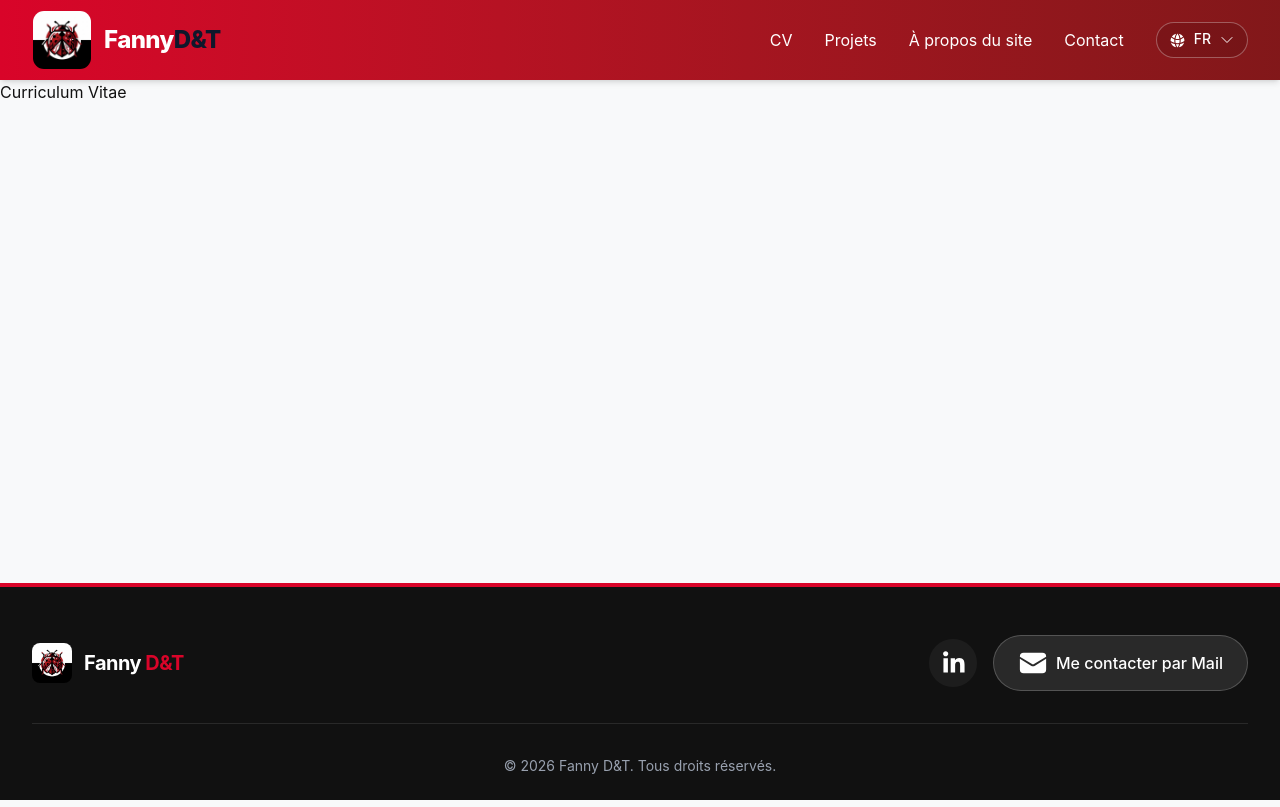
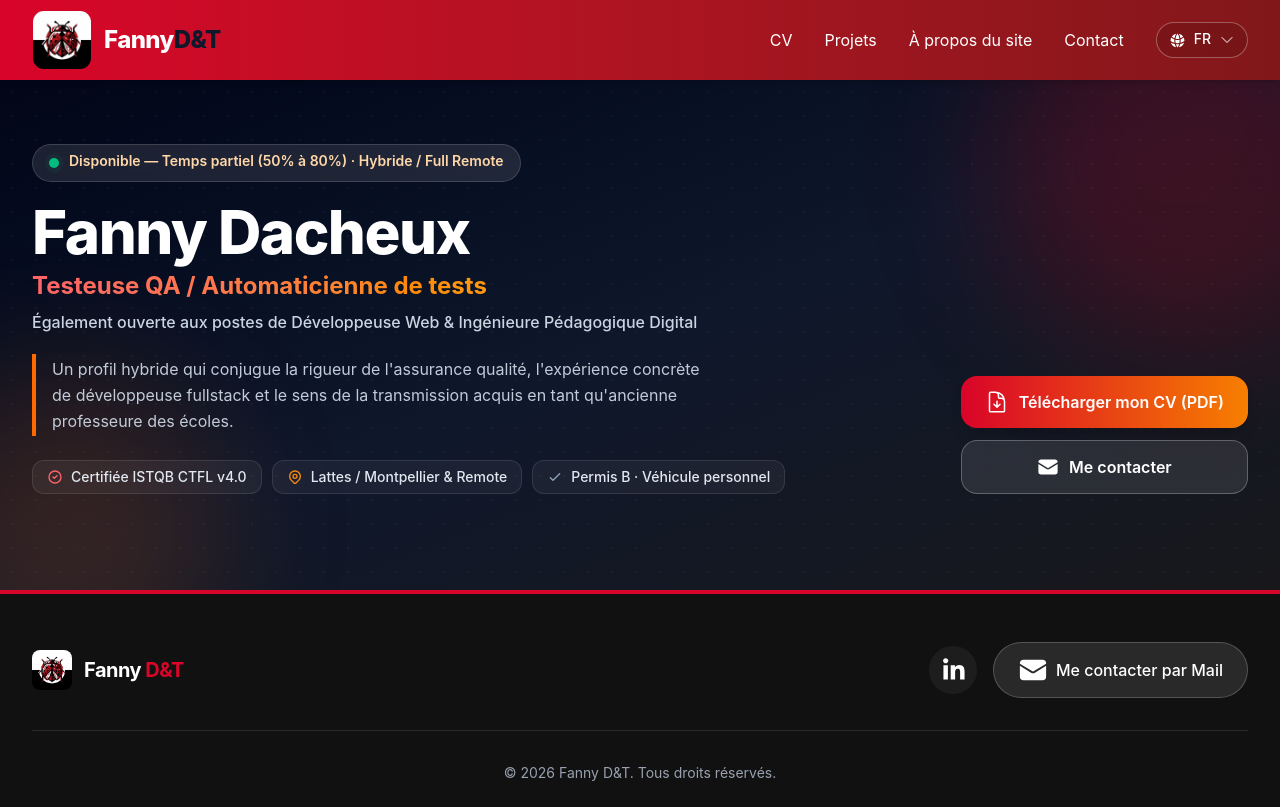
Before and after one commit to fdacheux/portfolio, a Next.js app: page /CV in a window 1280 px wide. Built offline with nearby package versions, Linux system fonts and the light colour scheme.

Commit message:
CV page : hero section (non-functionnal buttons)

```diff
--- /dev/null
+++ b/app/CV/_components/HeroSection.tsx
@@ -0,0 +1,131 @@
+import Image from "next/image";
+
+function HeroSection() {
+  return (
+    <section className="hero relative bg-linear-to-br from-slate-950 via-slate-900 to-zinc-900 text-white overflow-hidden">
+      {/* Decorative halos */}
+      <div className="pointer-events-none absolute -top-28 -right-24 w-96 h-96 rounded-full bg-red-600/20 blur-3xl"></div>
+      <div className="pointer-events-none absolute -bottom-24 -left-24 w-80 h-80 rounded-full bg-orange-500/15 blur-3xl"></div>
+      <div className="pointer-events-none absolute inset-0 bg-[radial-gradient(rgba(255,255,255,0.04)_1px,transparent_1px)] bg-size-[24px_24px]"></div>
+      {/* Section main container */}
+      <div className="relative z-10 max-w-7xl mx-auto px-4 sm:px-6 lg:px-8 pt-12 pb-20 lg:pt-16 lg:pb-24">
+        <div className="flex flex-col lg:flex-row lg:items-end justify-between gap-10">
+          {/* Text and presentation column */}
+          <div className="max-w-3xl space-y-5">
+            {/* Status badge */}
+            <div className="badge inline-flex items-center gap-2.5 px-4 py-1.5 rounded-full bg-white/10 border border-white/15 backdrop-blur-sm text-xs sm:text-sm font-semibold text-orange-200">
+              <span className="relative flex h-2.5 w-2.5">
+                <span className="animate-ping absolute inline-flex h-full w-full rounded-full bg-emerald-400 opacity-75"></span>
+                <span className="relative inline-flex rounded-full h-2.5 w-2.5 bg-emerald-500"></span>
+              </span>
+              <span className="pb-1">
+                Disponible — Temps partiel (50% à 80%) · Hybride / Full Remote
+              </span>
+            </div>
+            {/* Title and subtitle */}
+            <div className="space-y-2">
+              <h1 className="text-4xl sm:text-5xl lg:text-6xl font-extrabold tracking-tight text-white">
+                Fanny Dacheux
+              </h1>
+              <h2 className="text-xl sm:text-2xl font-bold text-transparent bg-clip-text bg-linear-to-r from-red-400 via-orange-400 to-amber-300">
+                Testeuse QA / Automaticienne de tests
+              </h2>
+              <h3 className="text-sm sm:text-base font-medium text-slate-300">
+                Également ouverte aux postes de Développeuse Web & Ingénieure
+                Pédagogique Digital
+              </h3>
+            </div>
+            {/* Catch phrase */}
+            <p className="text-slate-300/95 text-sm sm:text-base leading-relaxed max-w-2xl border-l-4 border-orange-500 pl-4 py-0.5">
+              Un profil hybride qui conjugue la rigueur de l'assurance qualité,
+              l'expérience concrète de développeuse fullstack et le sens de la
+              transmission acquis en tant qu'ancienne professeure des écoles.
+            </p>
+            {/* Key indicators : dark pills */}
+            <div className="flex flex-wrap gap-2.5 pt-1">
+              <span className="dark-pill">
+                <svg
+                  className="w-4 h-4 text-red-400 shrink-0"
+                  fill="none"
+                  stroke="currentColor"
+                  strokeWidth="2"
+                  viewBox="0 0 24 24"
+                >
+                  <path
+                    strokeLinecap="round"
+                    strokeLinejoin="round"
+                    d="M9 12l2 2 4-4m6 2a9 9 0 11-18 0 9 9 0 0118 0z"
+                  ></path>
+                </svg>
+                <span className="pill">Certifiée ISTQB CTFL v4.0</span>
+              </span>
+              <span className="dark-pill">
+                <svg
+                  className="w-4 h-4 text-orange-400 shrink-0"
+                  fill="none"
+                  stroke="currentColor"
+                  strokeWidth="2"
+                  viewBox="0 0 24 24"
+                >
+                  <path
+                    strokeLinecap="round"
+                    strokeLinejoin="round"
+                    d="M17.657 16.657L13.414 20.9a1.998 1.998 0 01-2.827 0l-4.244-4.243a8 8 0 1111.314 0z"
+                  ></path>
+                  <path
+                    strokeLinecap="round"
+                    strokeLinejoin="round"
+                    d="M15 11a3 3 0 11-6 0 3 3 0 016 0z"
+                  ></path>
+                </svg>
+                <span className="pill">Lattes / Montpellier & Remote</span>
+              </span>
+              <span className="dark-pill">
+                <svg
+                  className="w-4 h-4 text-slate-400 shrink-0"
+                  fill="none"
+                  stroke="currentColor"
+                  strokeWidth="2"
+                  viewBox="0 0 24 24"
+                >
+                  <path
+                    strokeLinecap="round"
+                    strokeLinejoin="round"
+                    d="M5 13l4 4L19 7"
+                  ></path>
+                </svg>
+                <span className="pill">Permis B · Véhicule personnel</span>
+              </span>
+            </div>
+          </div>
+          {/* Double CTA */}
+          <div className="flex flex-col sm:flex-row lg:flex-col gap-3 shrink-0 min-w-[240px]">
+            <button className="btn-primary text-white font-semibold px-6 py-3.5 rounded-2xl flex items-center justify-center gap-2.5 shadow-lg text-sm sm:text-base cursor-pointer">
+              <svg
+                xmlns="http://www.w3.org/2000/svg"
+                fill="none"
+                viewBox="0 0 24 24"
+                strokeWidth={1.5}
+                stroke="currentColor"
+                className="size-6"
+              >
+                <path
+                  strokeLinecap="round"
+                  strokeLinejoin="round"
+                  d="M19.5 14.25v-2.625a3.375 3.375 0 0 0-3.375-3.375h-1.5A1.125 1.125 0 0 1 13.5 7.125v-1.5a3.375 3.375 0 0 0-3.375-3.375H8.25m.75 12 3 3m0 0 3-3m-3 3v-6m-1.5-9H5.625c-.621 0-1.125.504-1.125 1.125v17.25c0 .621.504 1.125 1.125 1.125h12.75c.621 0 1.125-.504 1.125-1.125V11.25a9 9 0 0 0-9-9Z"
+                />
+              </svg>
+              Télécharger mon CV (PDF)
+            </button>
+            <button className="bg-white/10 hover:bg-white/20 text-white border border-white/25 backdrop-blur-md font-semibold px-6 py-3.5 rounded-2xl flex items-center justify-center gap-2.5 transition-all text-sm sm:text-base cursor-pointer">
+              <Image alt="" src="/icons/mail.svg" height={22} width={22} />
+              Me contacter
+            </button>
+          </div>
+        </div>
+      </div>
+    </section>
+  );
+}
+
+export default HeroSection;
--- a/app/CV/page.tsx
+++ b/app/CV/page.tsx
@@ -1,7 +1,8 @@
+import HeroSection from "./_components/HeroSection"
 
 function page() {
   return (
-    <div><h2>Curriculum Vitae</h2></div>
+    <div><HeroSection /></div>
   )
 }
 
--- a/app/globals.css
+++ b/app/globals.css
@@ -34,3 +34,7 @@
   background-color: #111111;
   color: white;
 }
+
+.dark-pill{
+  @apply inline-flex items-center gap-2 px-3.5 py-1.5 rounded-xl bg-white/5 border border-white/10 text-xs sm:text-sm font-medium text-slate-200
+}
```
Also changed, not shown: 1 other file (tests, documents, lock files or other folders).
